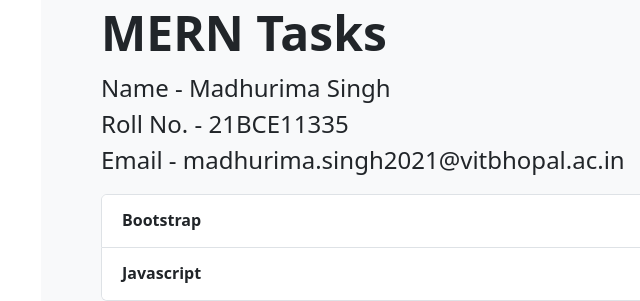
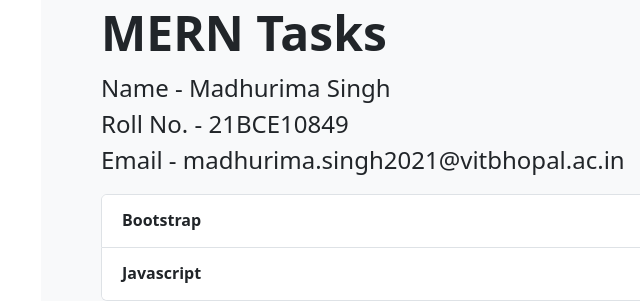
Before and after one commit to Singh2701/merntask2, a plain HTML site: page index.html in a window 1280 px wide. Shown: the part 193-494 px from the top of the page, 41-681 px from the left. Drawn offline with nearby package versions, Linux system fonts and the light colour scheme.

Commit message:
finally no mistakes

```diff
--- a/index.html
+++ b/index.html
@@ -99,7 +99,7 @@
             <p class="col-md-8 fs-4">
               Name - Madhurima Singh
                 <br />
-                Roll No. - 21BCE11335
+                Roll No. - 21BCE10849
                 <br />
                 Email - madhurima.singh2021@vitbhopal.ac.in
             </p>
```
